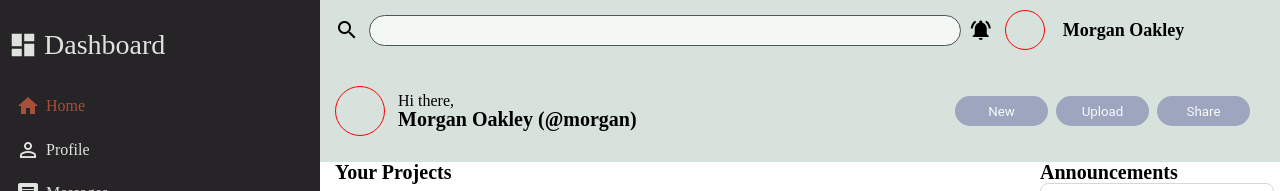
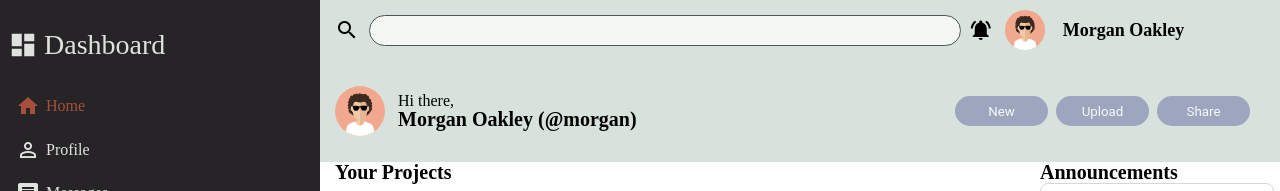
Before and after one commit to muditchoudhary/admin-dashboard, a website: page index.html in a window 1280 px wide. Shown: the top 191 px of the page. Drawn offline with Linux system fonts and the light colour scheme.

Commit message:
Add user profile logo on header

```diff
--- a/index.html
+++ b/index.html
@@ -52,11 +52,15 @@
             <i class="material-icons search">search</i>
             <input type="text" name="search">
             <i class="material-icons notifications-active">notifications_active</i>
-            <div class="logo"></div>
+            <div class="logo">
+                <img src="/Assets/Avatars/avatar-morgan-oakley.svg" alt="User profile logo">
+            </div>
             <span class="username">Morgan Oakley</span>
         </div>
         <div class="lower-row">
-            <div class="logo"></div>
+            <div class="logo">
+                <img src="/Assets/Avatars/avatar-morgan-oakley.svg" alt="User profile logo">
+            </div>
             <div class="greeting">
                 <span>Hi there,</span>
                 <span>Morgan Oakley (@morgan)</span>
--- a/style.css
+++ b/style.css
@@ -98,7 +98,7 @@ body {
 	width: 40px;
     height: 40px;
     border-radius: 50px;
-	border: 1px solid red;
+    overflow: hidden;
 }
 
 .upper-row .username {
@@ -127,7 +127,7 @@ body {
 	width: 50px;
     height: 50px;
     border-radius: 50px;
-	border: 1px solid red;
+    overflow: hidden;
 }
 
 .lower-row .greeting {
```
